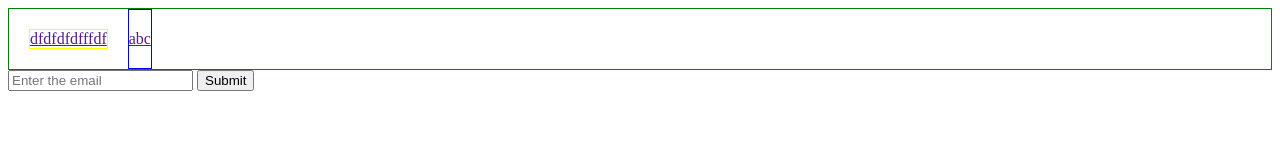
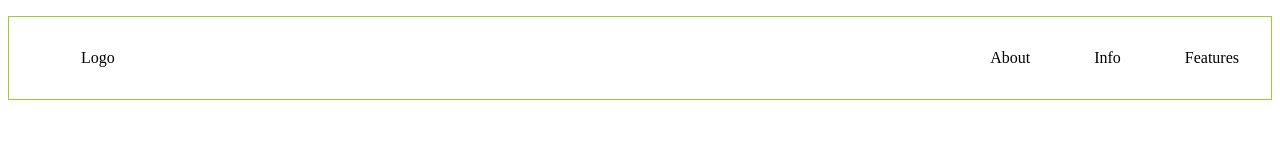
Before and after one commit to Farzen-Taha/ProductLandingPage, a plain HTML site: page index.html in a window 1280 px wide. Drawn offline with Linux system fonts and the light colour scheme.

Commit message:
Nava bar created

```diff
--- a/Styles/style.css
+++ b/Styles/style.css
@@ -1,25 +1,33 @@
-#nav-bar{
-    border: 1px solid green;
-    display: flex;
-    flex-direction: row;
-    text-align: center;
-    /* justify-content:flex-end; */
+<style>
+    *{
+        box-sizing: border-box;
+        margin: 0;
+        padding: 0;
+    }
+    .nvbr-list{
+        border: 1px solid yellowgreen;
+        display: flex;
+        justify-content: flex-end;
+    }
+    .nvbr-item{
+        list-style: none;
+        margin: 2rem;
+    }
+    .nvbr-item a{
+        text-decoration: none;
+        color: black;
+    }
+    .nvbr-item:first-child{
+        margin-right: auto;
+        align-content: center;
+        justify-content: center;
+        align-items:c ;
 
-}
-#img-div{
-     display: flex;
-    border: 1px solid yellow;
-    align-items: center;
-    /* justify-content: flex-start; */
-    justify-self: flex-start;
-    margin: 20px;
+    }
+    #img{
+        height: 50px;
+        width: 100px;
+        border: 1px solid gray;
+    }
 
-}
-#links{
-    display: flex;
-    border: 1px solid blue;
-    align-items: center;
-    justify-self: flex-end;
-    /* justify-content: right; */
-
-}
+</style>
--- a/index.html
+++ b/index.html
@@ -1,32 +1,31 @@
 <!DOCTYPE html>
+<link rel="stylesheet" href="Styles/style.css" type="text/css">
 <html>
+    <head>
+        <title>Third P</title>
+    </head>
+    <body>
+        <header class="header">
+            <nav class="nvbr">
+                <ul class="nvbr-list">
+                    <li class="nvbr-item">
+                        <!-- <span id="img"> -->
+                            <!-- <img src="googlelogo.png" alt=""  > -->
+                            <a href="">Logo</a>
+                        <!-- </span> -->
 
-<head>
-    <title>Produck Landing</title>
-    <link rel="stylesheet" href="Styles/style.css" type="text/css">
-</head>
-
-<body>
-    <!-- <header id="header-img"> -->
-        <div id="nav-bar">
-            <div id="img-div">
-             <!-- <img src="Styles/googlelogo.png" alt="" > -->
-             <a href="">dfdfdfdfffdf</a>
-            </div>
-            <div id="links">
-                <a href="">a</a>
-                <a href="">b</a>
-                <a href="">c</a>
-            </div>
-        </div>
-    <!-- </header> -->
-    <form id="form">
-        <input type="email" id="email" placeholder="Enter the email">
-        <input type="submit" name="sbmtBtn" id="submit">
-
-    </form>
-
-
-</body>
-
+                    </li>
+                    <li class="nvbr-item">
+                        <a href="">About</a>
+                    </li>
+                    <li class="nvbr-item">
+                        <a href="">Info</a>
+                    </li>
+                    <li class="nvbr-item">
+                        <a href="">Features</a>
+                    </li>
+                </ul>
+            </nav>
+        </header>
+    </body>
 </html>
```
